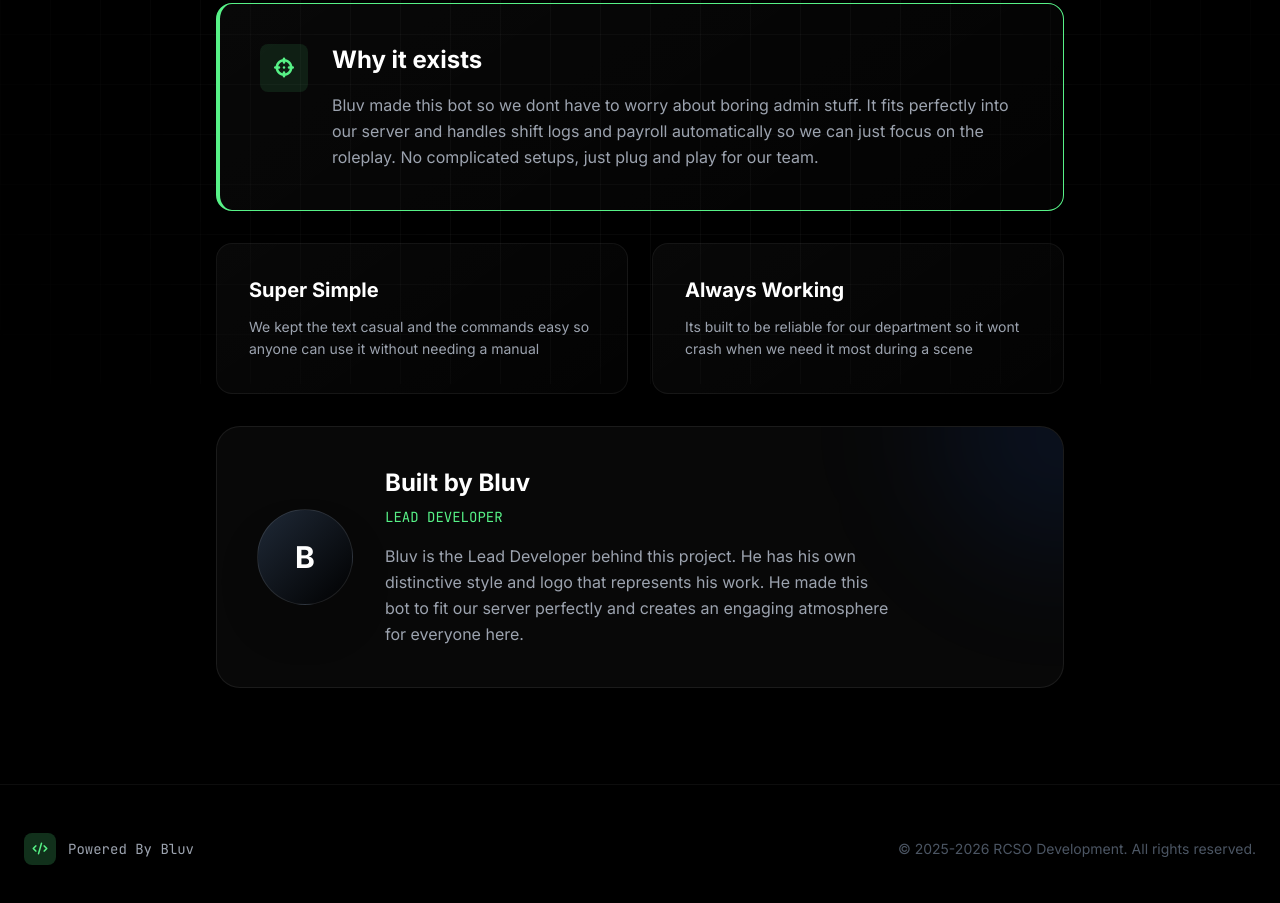
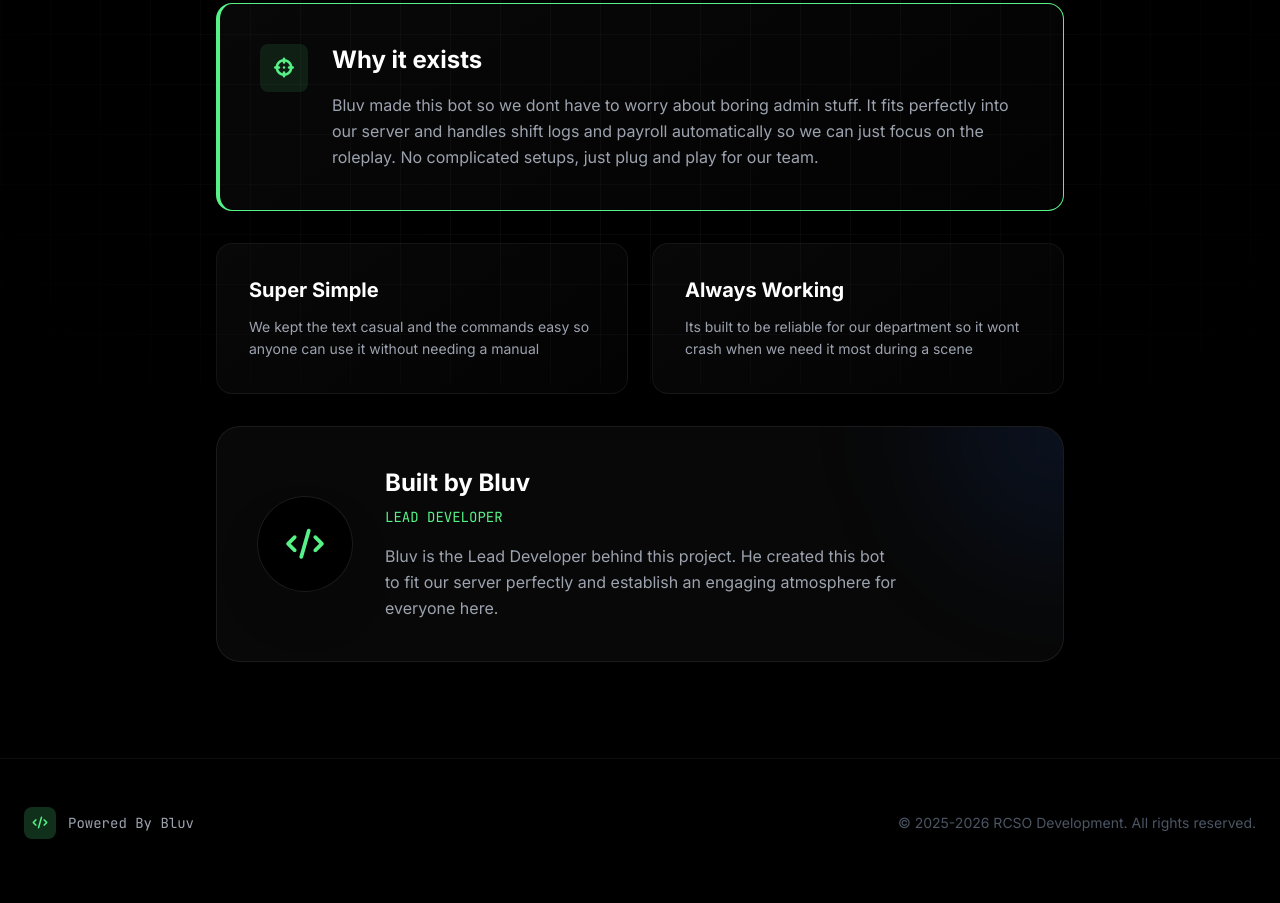
Before and after one commit to Bluv-Developer/RCSO-Bot, a plain HTML site: page About/index.html in a window 1280 px wide. Shown: the part 416-1319 px from the top of the page. Drawn offline with nearby package versions, Linux system fonts and the light colour scheme.

Commit message:
Update index.html

```diff
--- a/About/index.html
+++ b/About/index.html
@@ -3,7 +3,7 @@
 <head>
     <meta charset="UTF-8">
     <meta name="viewport" content="width=device-width, initial-scale=1.0">
-    <title>About | RCSO Bot</title>
+    <title>RCSO Bot by Bluv</title>
 
     <!-- Tailwind CSS -->
     <script src="https://cdn.tailwindcss.com"></script>
@@ -92,12 +92,14 @@
             box-shadow: 0 20px 40px rgba(0, 0, 0, 0.6);
         }
 
+        /* Text Gradients */
         .text-gradient {
             background: linear-gradient(to right, #ffffff, #a3a3a3);
             -webkit-background-clip: text;
             -webkit-text-fill-color: transparent;
         }
 
+        /* Scrollbar */
         ::-webkit-scrollbar { width: 8px; }
         ::-webkit-scrollbar-track { background: #050505; }
         ::-webkit-scrollbar-thumb { background: #333; border-radius: 4px; }
@@ -132,7 +134,7 @@
             <div class="hidden md:flex items-center gap-8 text-sm font-medium text-gray-400">
                 <a href="https://bluv-developer.github.io/RCSO-Bot/About" class="text-white transition-colors">About</a>
                 <a href="https://bluv-developer.github.io/RCSO-Bot/Updates" class="hover:text-white transition-colors">Updates</a>
-                <a href="https://bluv-developer.github.io/RCSO-Bot/" class="hover:text-white transition-colors">Commands</a>
+                <a href="https://bluv-developer.github.io/RCSO-Bot/Commands" class="hover:text-white transition-colors">Commands</a>
                 <a href="https://bluv-developer.github.io/RCSO-Bot/How-to-use-sgt" class="hover:text-white transition-colors">Supervisor Guide</a>
                 <a href="https://bluv-developer.github.io/RCSO-Bot/How-to-use" class="px-5 py-2.5 rounded-full border border-brand-border bg-white/5 hover:bg-white/10 hover:border-white/20 hover:text-white transition-all duration-300">
                     How to Use
@@ -205,17 +207,16 @@
                     <div class="absolute top-0 right-0 w-64 h-64 bg-blue-600/10 rounded-full blur-3xl pointer-events-none -translate-y-1/2 translate-x-1/2"></div>
 
                     <div class="flex flex-col md:flex-row items-center gap-8 relative z-10">
-                        <!-- Bluv's Logo Placeholder -->
-                        <div class="w-24 h-24 rounded-full bg-gradient-to-br from-gray-800 to-black border border-white/10 flex items-center justify-center shadow-2xl relative overflow-hidden group">
-                            <span class="text-3xl font-bold text-white relative z-10">B</span>
-                            <div class="absolute inset-0 bg-brand-accent/20 blur-md opacity-0 group-hover:opacity-100 transition-opacity"></div>
+                        <!-- Bluv's Logo Frame (Now contains </> icon) -->
+                        <div class="w-24 h-24 rounded-full border border-white/10 shadow-2xl relative overflow-hidden group bg-black flex-shrink-0 flex items-center justify-center">
+                            <i class="fa-solid fa-code text-brand-accent text-3xl"></i>
                         </div>
 
                         <div class="text-center md:text-left">
                             <h2 class="text-2xl font-bold text-white mb-2">Built by Bluv</h2>
                             <p class="text-brand-accent font-mono text-sm mb-4">LEAD DEVELOPER</p>
                             <p class="text-gray-400 leading-relaxed max-w-lg">
-                                Bluv is the Lead Developer behind this project. He has his own distinctive style and logo that represents his work. He made this bot to fit our server perfectly and creates an engaging atmosphere for everyone here.
+                                Bluv is the Lead Developer behind this project. He created this bot to fit our server perfectly and establish an engaging atmosphere for everyone here.
                             </p>
                         </div>
                     </div>
```
